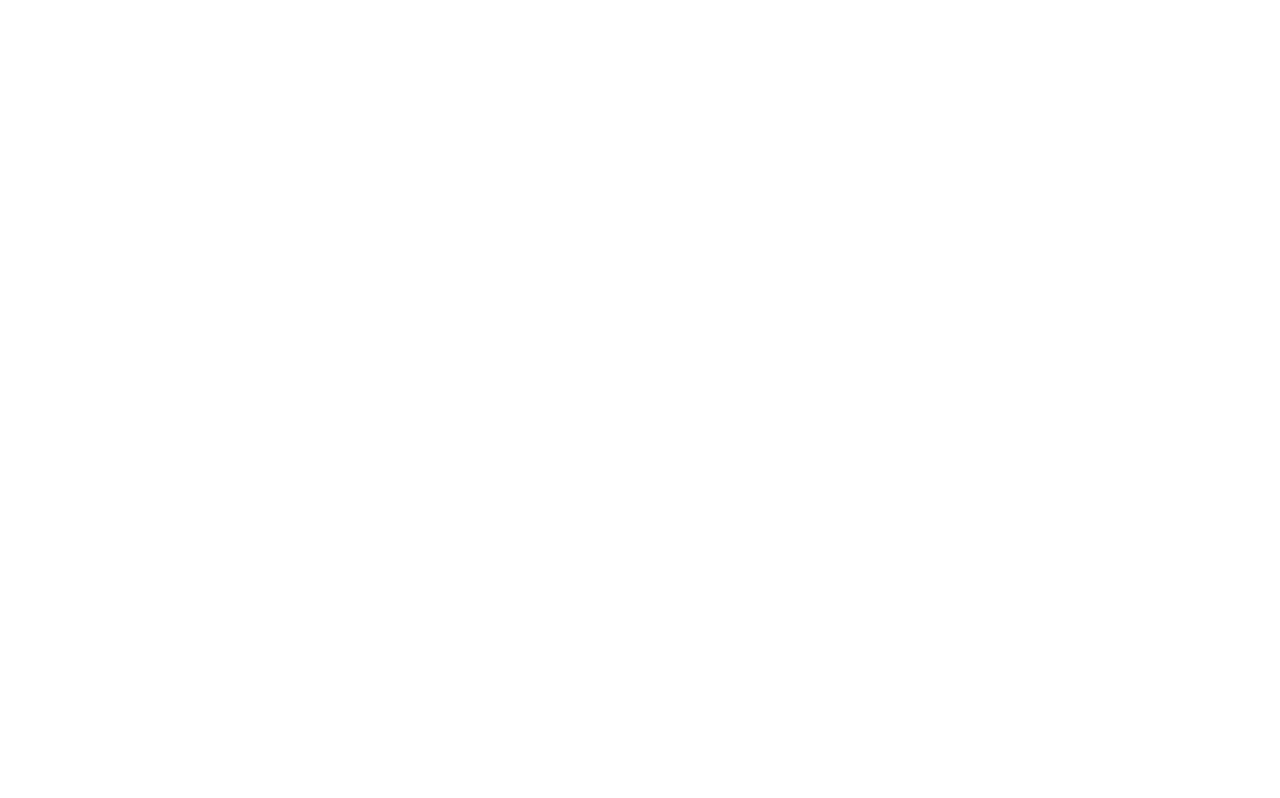
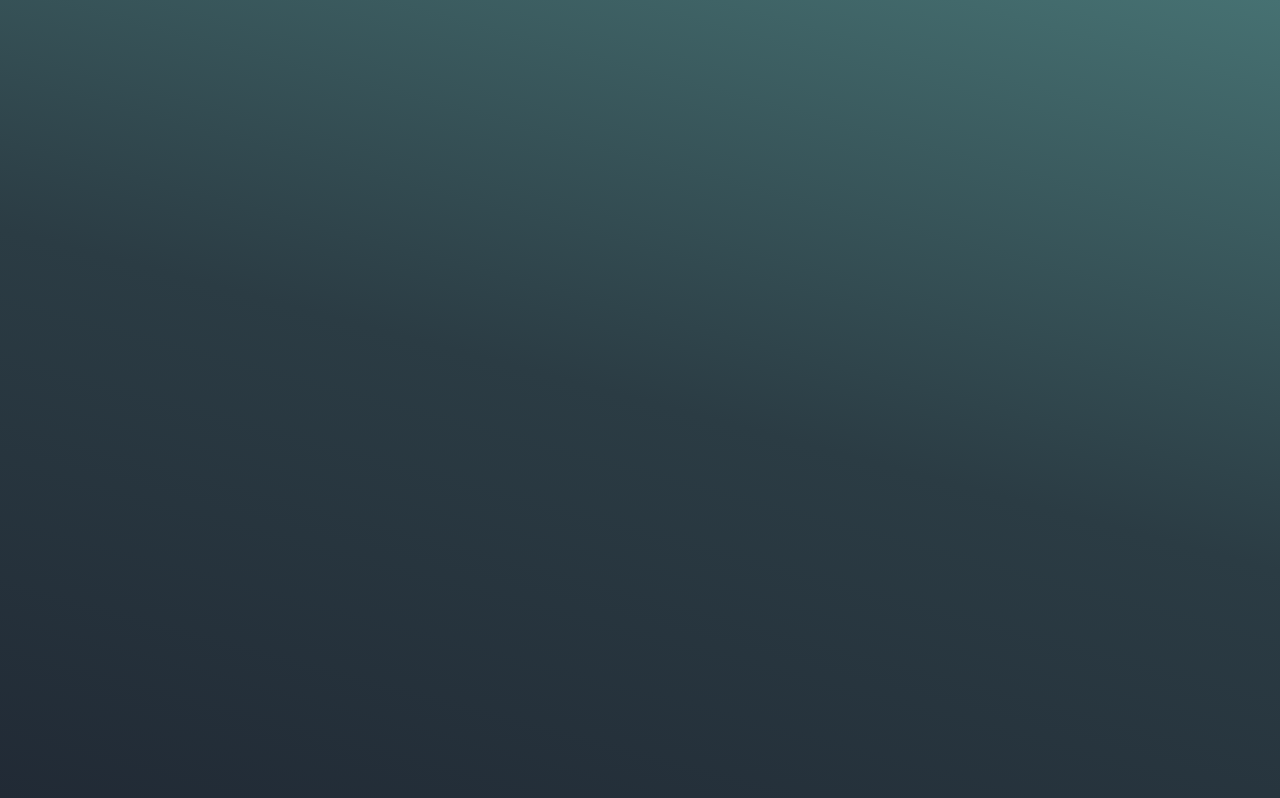
Before and after one commit to svdsande/readly, an Angular app: page / in a window 1280 px wide. Built offline with nearby package versions, Linux system fonts and the light colour scheme.

Commit message:
feat: add HomeComponent with template, styles, and tests

```diff
--- a/src/app/app.component.html
+++ b/src/app/app.component.html
@@ -1,2 +1,2 @@
-<app-splash-screen></app-splash-screen>
-<router-outlet />
+<app-splash-screen />
+<app-home />
--- a/src/app/app.component.ts
+++ b/src/app/app.component.ts
@@ -1,10 +1,10 @@
 import { Component } from '@angular/core';
-import { RouterOutlet } from '@angular/router';
 import { SplashScreenComponent } from "./components/splash-screen/splash-screen.component";
+import { HomeComponent } from "./components/home/home.component";
 
 @Component({
   selector: 'app-root',
-  imports: [RouterOutlet, SplashScreenComponent],
+  imports: [SplashScreenComponent, HomeComponent],
   templateUrl: './app.component.html',
 })
 export class AppComponent { }
--- /dev/null
+++ b/src/app/components/home/home.component.css
@@ -0,0 +1,5 @@
+.home-container {
+  background: linear-gradient(15deg, rgba(33,42,53,1) 0%, rgba(43,60,68,1) 50%, rgba(70,113,114,1) 100%);
+  height: 100%;
+  width: 100%;
+}
--- /dev/null
+++ b/src/app/components/home/home.component.html
@@ -0,0 +1,3 @@
+<div class="home-container">
+  <router-outlet />
+</div>
```
Also changed, not shown: src/app/components/home/home.component.ts (added, +12 -0 lines), 1 other file (tests, documents, lock files or other folders).
